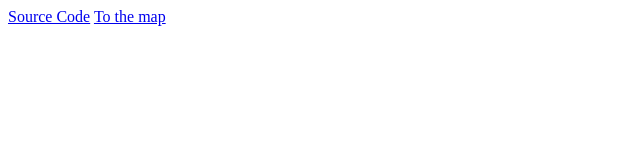
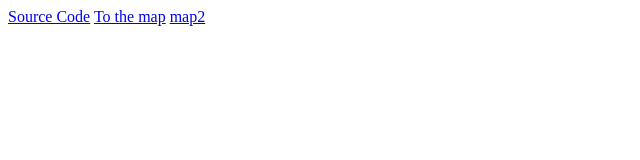
Before and after one commit to shinjjo/mars-bibliography-map, a plain HTML site: page index.html in a window 1280 px wide. Shown: the full height of the page, 0-640 px from the left. Drawn offline with Linux system fonts and the light colour scheme.

Commit message:
Update index.html

```diff
--- a/index.html
+++ b/index.html
@@ -2,5 +2,6 @@
 <body>
 <a href = "https://github.com/shinjjo/shinjjo.github.io">Source Code</a>
 <a href = "map.html">To the map</a>
+<a href = "mars_openlayer.html">map2</a>
 </body>
 </html>
```
